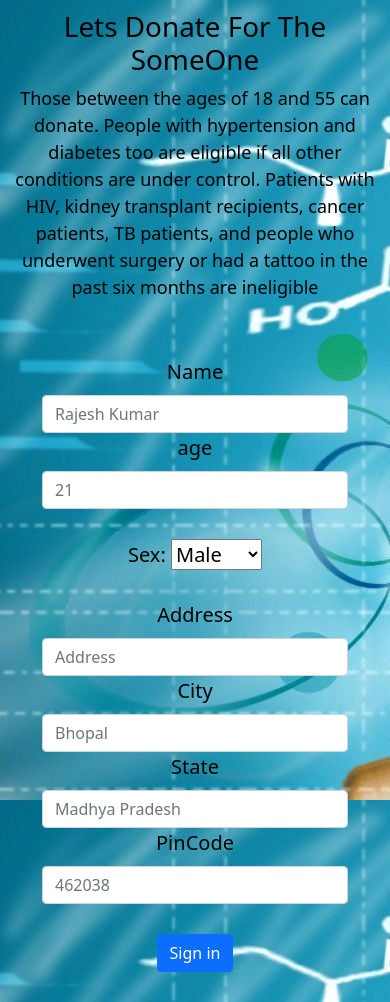
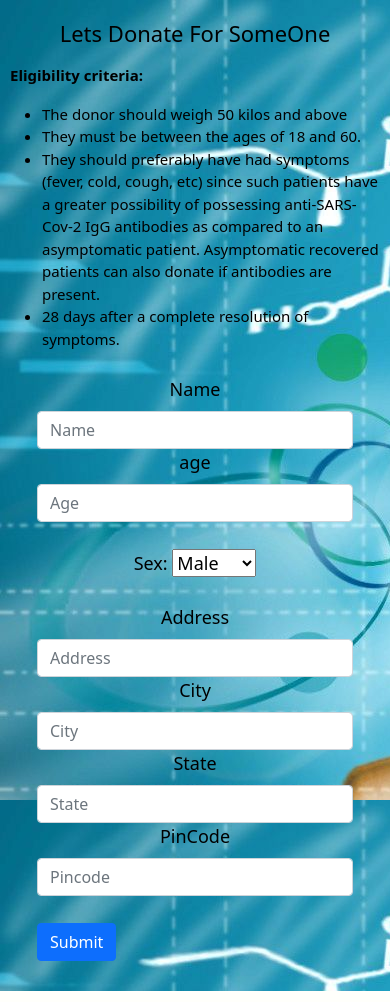
Before and after one commit to mr-slayer/plasma, a Django app: page /donar in a window 390 px wide. Run offline with Django 3.2, Linux system fonts and the light colour scheme.

Commit message:
mobile responsive done

```diff
--- a/templates/donar.html
+++ b/templates/donar.html
@@ -8,7 +8,7 @@
     <!-- Bootstrap CSS -->
     <link href="https://cdn.jsdelivr.net/npm/bootstrap@5.0.0-beta3/dist/css/bootstrap.min.css" rel="stylesheet" integrity="sha384-eOJMYsd53ii+scO/bJGFsiCZc+5NDVN2yr8+0RDqr0Ql0h+rP48ckxlpbzKgwra6" crossorigin="anonymous">
 
-    <title>Hello, world!</title>
+    <title>Donar</title>
     {%  load static %}
     <style>
           body {
@@ -18,34 +18,49 @@
 }
      .header {
   padding: 10px;
+  text-align: left;
+  color: Black;
+  font-size: 15px;
+}
+.heading{
+ padding: 10px;
+  text-align: center;
+  color: Black;
+  font-size: 22px;
+}
+    .formClass{
+  padding-left: 25px;
+  padding-right: 25px;
+  padding-bottom: 30px;
   text-align: center;
   color: Black;
   font-size: 18px;
-}
-    .formClass{
-
-    padding: 30px;
-  text-align: center;
-  color: Black;
-  font-size: 20px;
-    }
+  }
     </style>
   </head>
   <body>
     <div class="header">
-  <h1>Lets Donate For The SomeOne</h1>
-  <p>Those between the ages of 18 and 55 can donate. People with hypertension and diabetes too are eligible if all other conditions are under control. Patients with HIV, kidney transplant recipients, cancer patients, TB patients, and people who underwent surgery or had a tattoo in the past six months are ineligible</p>
+  <h1 class="heading">Lets Donate For SomeOne</h1>
+  <p><strong>Eligibility criteria: </strong>
+  <ul>
+  <li >The donor should weigh 50 kilos and above </li>
+  <li>They must be between the ages of 18 and 60.</li>
+  <li>They should preferably have had symptoms (fever, cold, cough, etc) since such patients have a greater possibility of possessing anti-SARS-Cov-2 IgG antibodies as compared to an asymptomatic patient. Asymptomatic recovered patients can also donate if antibodies are present.</li>
+  <li>28 days after a complete resolution of symptoms.</li>
+</ul>
+  </p>
+  {% comment %} <p>Those between the ages of 18 and 55 can donate. People with hypertension and diabetes too are eligible if all other conditions are under control. Patients with HIV, kidney transplant recipients, cancer patients, TB patients, and people who underwent surgery or had a tattoo in the past six months are ineligible</p> {% endcomment %}
 </div>
   <div class="formClass">
    <form class="container" action="dregister" method="POST">
    {% csrf_token %}
   <div class="col-md-6">
     <label for="name" class="form-label">Name</label>
-    <input type="text" class="form-control" name="name" id="name" placeholder="Rajesh Kumar">
+    <input type="text" class="form-control" name="name" id="name" placeholder="Name">
   </div>
     <div class="col-md-6">
     <label for="age" class="form-label">age</label>
-    <input type="text" class="form-control" name="age" id="age" placeholder="21">
+    <input type="text" class="form-control" name="age" id="age" placeholder="Age">
   </div>
   <div class="col-md-6">
   <br>
@@ -68,19 +83,19 @@
 
   <div class="col-md-6">
     <label for="inputCity" class="form-label">City</label>
-    <input type="text" class="form-control" name="city" id="inputCity" placeholder="Bhopal">
+    <input type="text" class="form-control" name="city" id="inputCity" placeholder="City">
   </div>
  <div class="col-md-6">
     <label for="state" class="form-label">State</label>
-    <input type="text" class="form-control" name="state" id="state" placeholder="Madhya Pradesh">
+    <input type="text" class="form-control" name="state" id="state" placeholder="State">
   </div>
   <div class="col-md-2">
     <label for="pincode" class="form-label">PinCode</label>
-    <input type="text" class="form-control" name="pincode" id="pincode" placeholder="462038">
+    <input type="text" class="form-control" name="pincode" id="pincode" placeholder="Pincode">
   </div>
  <br>
-  <div class="col-12">
-    <button type="submit" class="btn btn-primary">Sign in</button>
+  <div class="col-3">
+    <button type="submit" class="btn btn-primary">Submit</button>
   </div>
 </form>
 </div>
--- a/templates/thanku.html
+++ b/templates/thanku.html
@@ -8,14 +8,14 @@
     <!-- Bootstrap CSS -->
     <link href="https://cdn.jsdelivr.net/npm/bootstrap@5.0.0-beta3/dist/css/bootstrap.min.css" rel="stylesheet" integrity="sha384-eOJMYsd53ii+scO/bJGFsiCZc+5NDVN2yr8+0RDqr0Ql0h+rP48ckxlpbzKgwra6" crossorigin="anonymous">
 
-    <title>Donar list</title>
+    <title>Thank You</title>
     {%  load static %}
 
   </head>
   <body>
   <div class="jumbotron text-center">
   <h1 class="display-3">Thank You!</h1>
-<p class="lead"><strong>For your donations let find someone who need your help </strong>The Needy one will Contact you</p>
+<p class="lead"><strong>For your donations let find someone who need your help. </strong>The Needy one will Contact you</p>
   <hr>
 
   <p class="lead">
```
Also changed, not shown: templates/home.html (+10 -5 lines), templates/taker.html (+4 -4 lines).
